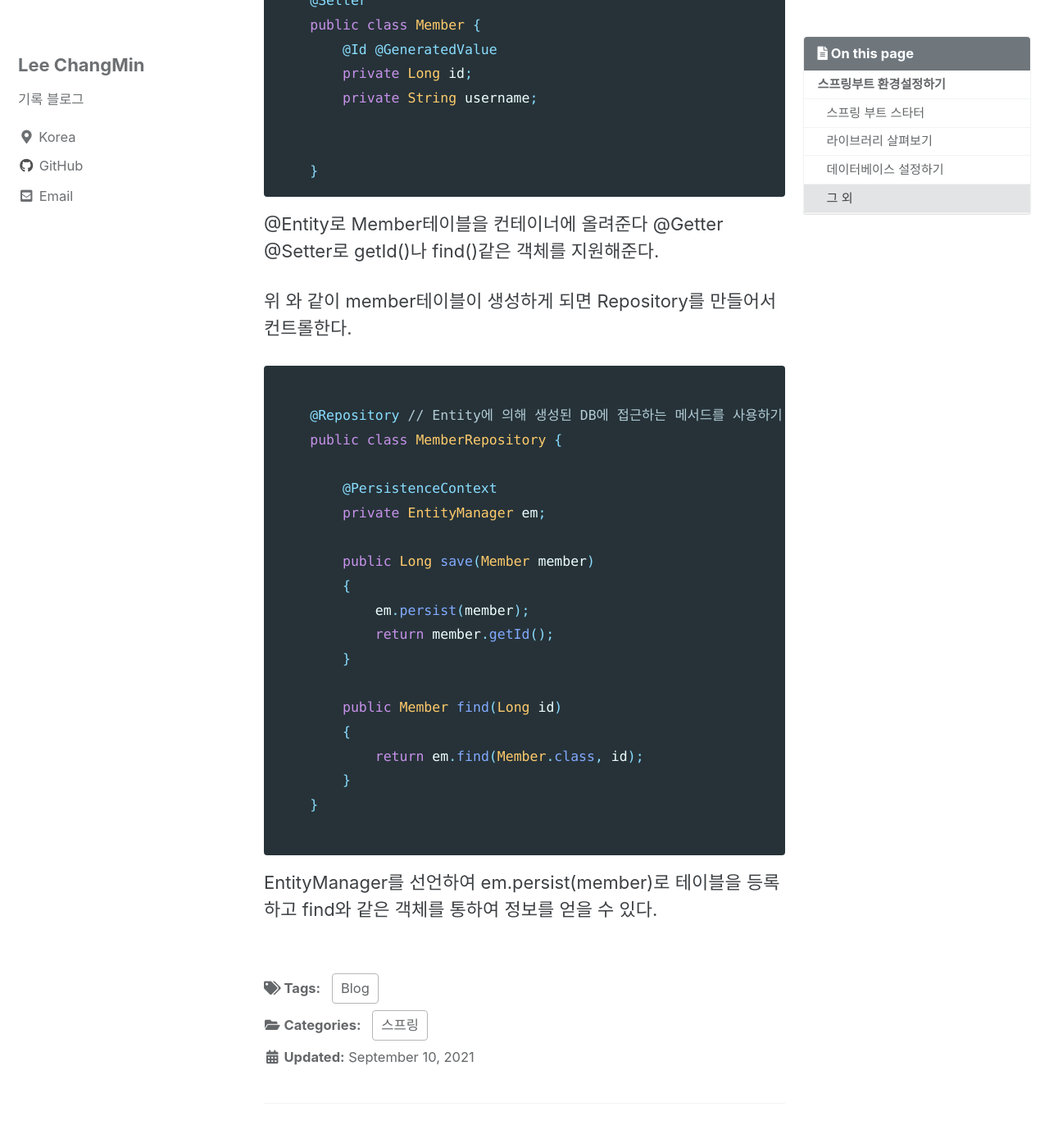
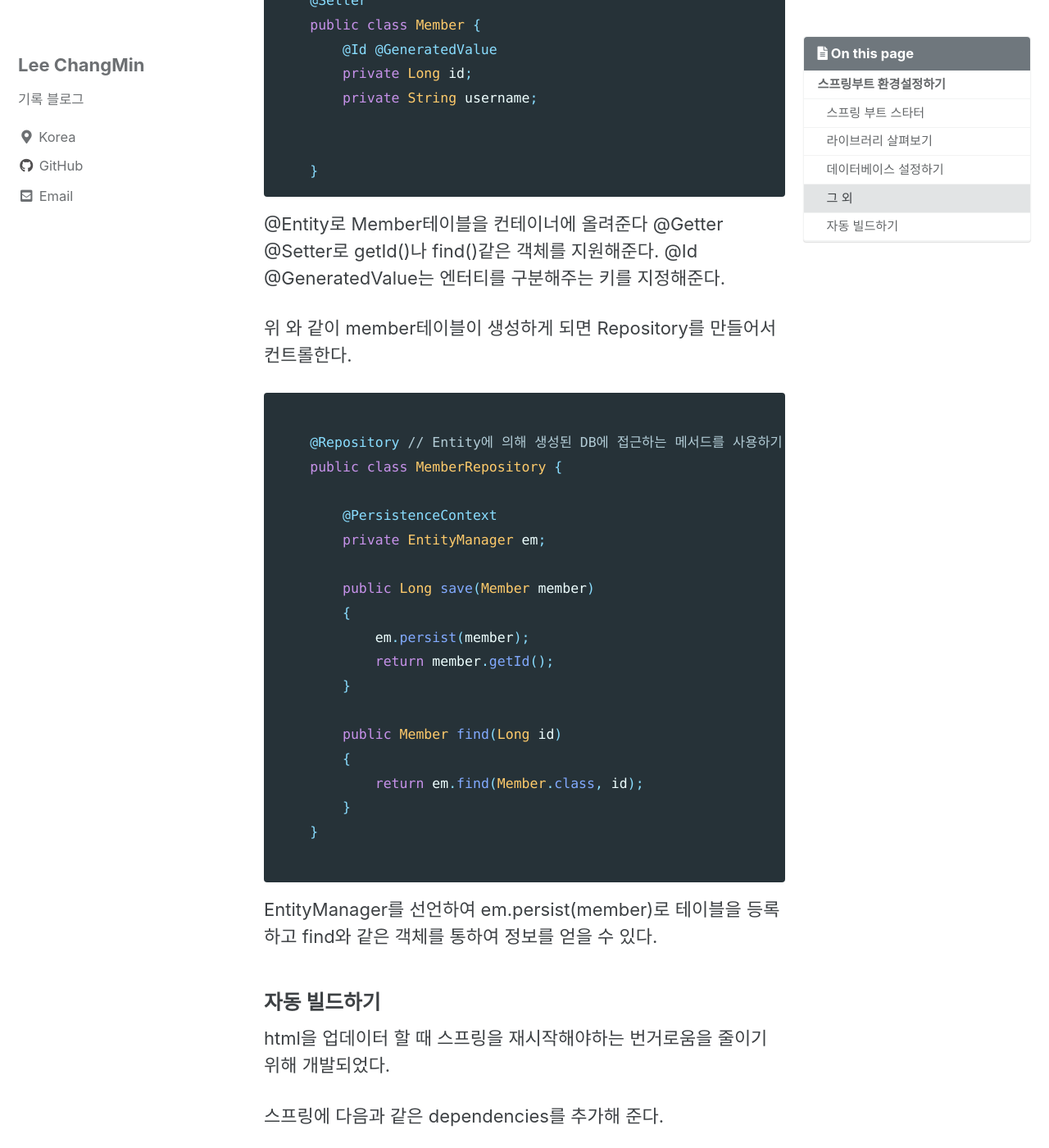
Before and after one commit to changmin2/changmin2.github.io, a Jekyll site: the page built from _posts/스프링부트/2021-09-10-환경설정.md, in a window 1280 px wide and 1400 px high, scrolled down 2078 px. Shown: the whole window at 82% size. Built offline with Jekyll 4.4.1, drawn with Linux system fonts in a browser that asks for light colours; cached includes are drawn as plain includes; comment, search, counter and statistics services are not loaded; some of the changed text lies outside the part shown.

Commit message:
스프링부트

````diff
--- a/_posts/스프링부트/2021-09-10-환경설정.md
+++ b/_posts/스프링부트/2021-09-10-환경설정.md
@@ -74,6 +74,7 @@ lombok은 스프링 컨테이너에 몇 줄안되는 코드로 올려준다.
 
 @Entity로 Member테이블을 컨테이너에 올려준다
 @Getter @Setter로 getId()나 find()같은 객체를 지원해준다.
+@Id @GeneratedValue는 엔터티를 구분해주는 키를 지정해준다.
 
 위 와 같이 member테이블이 생성하게 되면 Repository를 만들어서 컨트롤한다.
 
@@ -100,3 +101,18 @@ lombok은 스프링 컨테이너에 몇 줄안되는 코드로 올려준다.
 ```
 
 EntityManager를 선언하여 em.persist(member)로 테이블을 등록하고 find와 같은 객체를 통하여 정보를 얻을 수 있다.
+
+### 자동 빌드하기
+
+html을 업데이터 할 때 스프링을 재시작해야하는 번거로움을 줄이기 위해 개발되었다.
+
+스프링에 다음과 같은 dependencies를 추가해 준다.
+```java
+implementation 'org.springframework.boot:spring-boot-devtools'
+```
+
+그리고 crtl+alt+s 를 눌러 preferences 창을 열어준다.
+
+Build, Execution, Deployment 밑 Compiler를 눌려준다
+
+Build project automatically 체크
````
